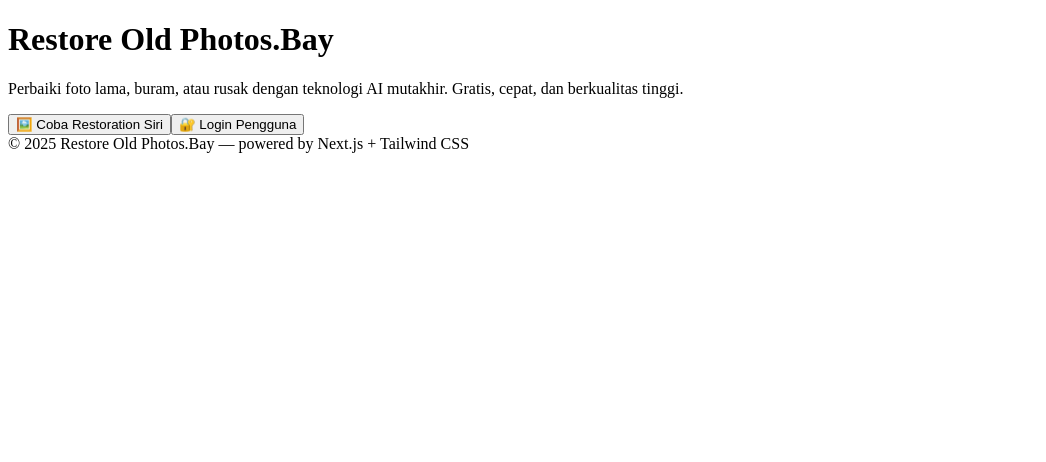
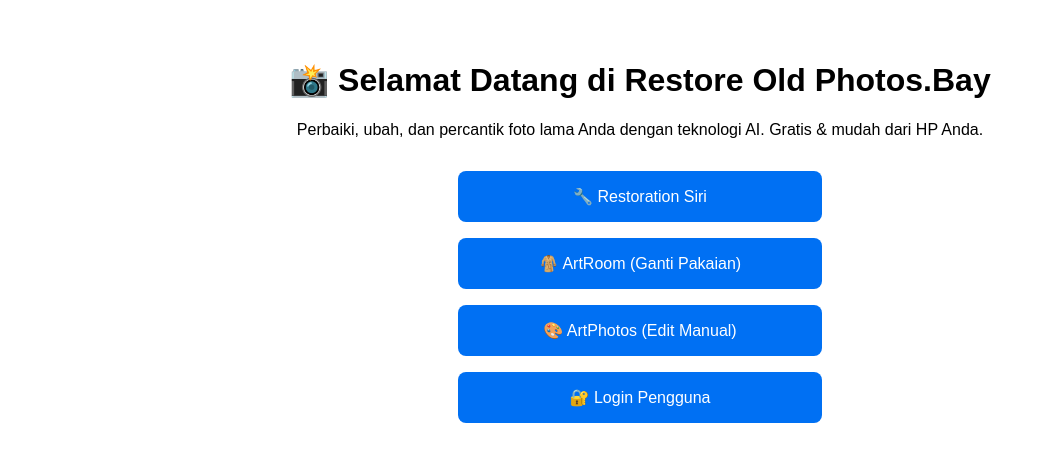
Before and after one commit to BAYRESTORE/restore-old-photos-bay, a Next.js app: page / in a window 1280 px wide. Shown: the top 462 px of the page, without its empty margins (0-1046 px from the left). Built offline with nearby package versions, Linux system fonts and the light colour scheme.

Commit message:
Update index.js

```diff
--- a/pages/index.js
+++ b/pages/index.js
@@ -1,30 +1,30 @@
 // pages/index.js
-import Link from 'next/link';
-
 export default function Home() {
   return (
-    <div className="min-h-screen bg-gradient-to-br from-gray-100 to-white flex flex-col items-center justify-center px-4">
-      <h1 className="text-4xl md:text-6xl font-bold text-center mb-6 text-gray-800">
-        Restore Old Photos.Bay
-      </h1>
-      <p className="text-lg md:text-xl text-center text-gray-600 max-w-2xl mb-8">
-        Perbaiki foto lama, buram, atau rusak dengan teknologi AI mutakhir. Gratis, cepat, dan berkualitas tinggi.
+    <div style={{ fontFamily: 'sans-serif', padding: '2rem', textAlign: 'center' }}>
+      <h1>📸 Selamat Datang di Restore Old Photos.Bay</h1>
+      <p>
+        Perbaiki, ubah, dan percantik foto lama Anda dengan teknologi AI. Gratis & mudah dari HP Anda.
       </p>
-      <div className="flex flex-col sm:flex-row gap-4">
-        <Link href="/restoration-siri">
-          <button className="bg-blue-600 hover:bg-blue-700 text-white px-6 py-3 rounded-2xl text-lg shadow">
-            🖼️ Coba Restoration Siri
-          </button>
-        </Link>
-        <Link href="/login">
-          <button className="bg-gray-200 hover:bg-gray-300 text-gray-800 px-6 py-3 rounded-2xl text-lg shadow">
-            🔐 Login Pengguna
-          </button>
-        </Link>
+
+      <div style={{ marginTop: '2rem' }}>
+        <a href="/restoration-siri" style={buttonStyle}>🔧 Restoration Siri</a>
+        <a href="/artroom" style={buttonStyle}>🧥 ArtRoom (Ganti Pakaian)</a>
+        <a href="/artphotos" style={buttonStyle}>🎨 ArtPhotos (Edit Manual)</a>
+        <a href="/login" style={buttonStyle}>🔐 Login Pengguna</a>
       </div>
-      <footer className="mt-12 text-sm text-gray-500">
-        &copy; 2025 Restore Old Photos.Bay — powered by Next.js + Tailwind CSS
-      </footer>
     </div>
   );
 }
+
+const buttonStyle = {
+  display: 'block',
+  margin: '1rem auto',
+  padding: '1rem 2rem',
+  backgroundColor: '#0070f3',
+  color: '#fff',
+  textDecoration: 'none',
+  borderRadius: '8px',
+  width: '80%',
+  maxWidth: '300px',
+};
```
